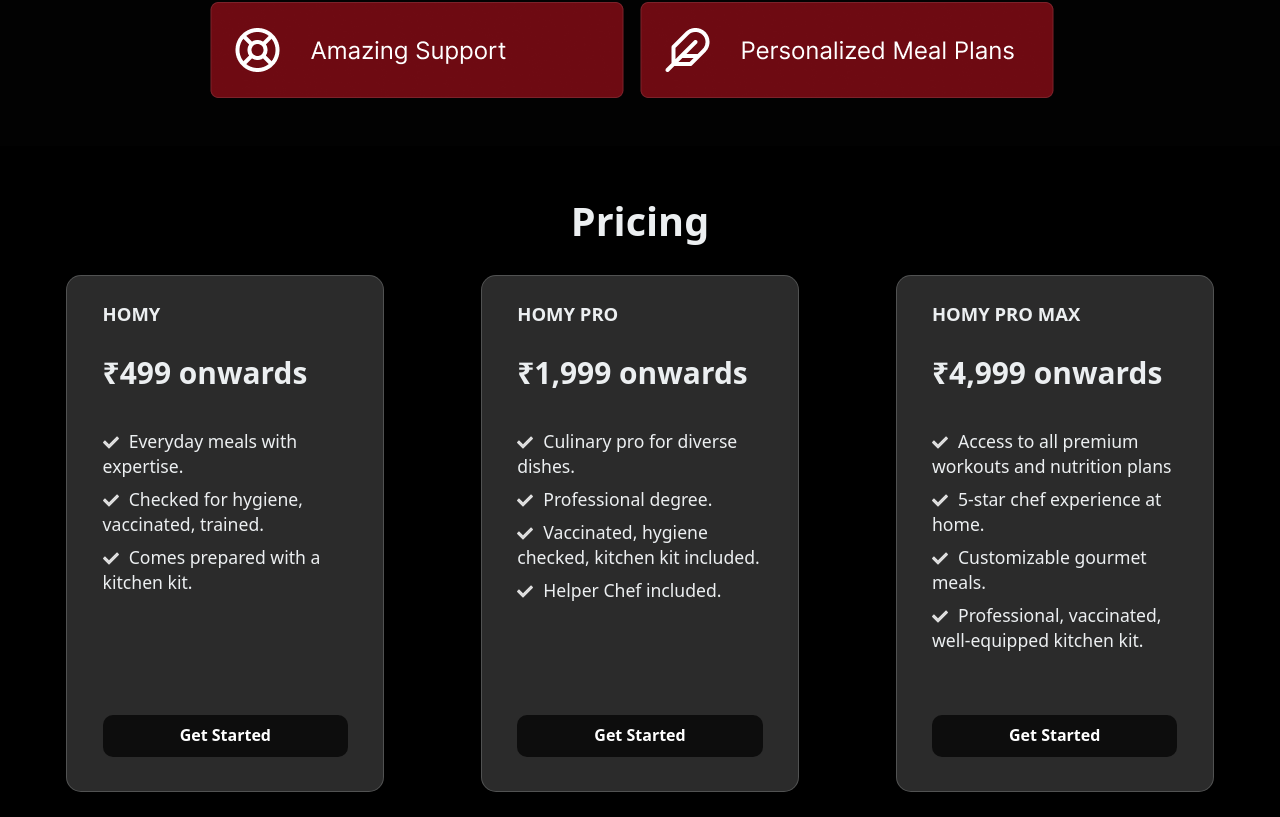
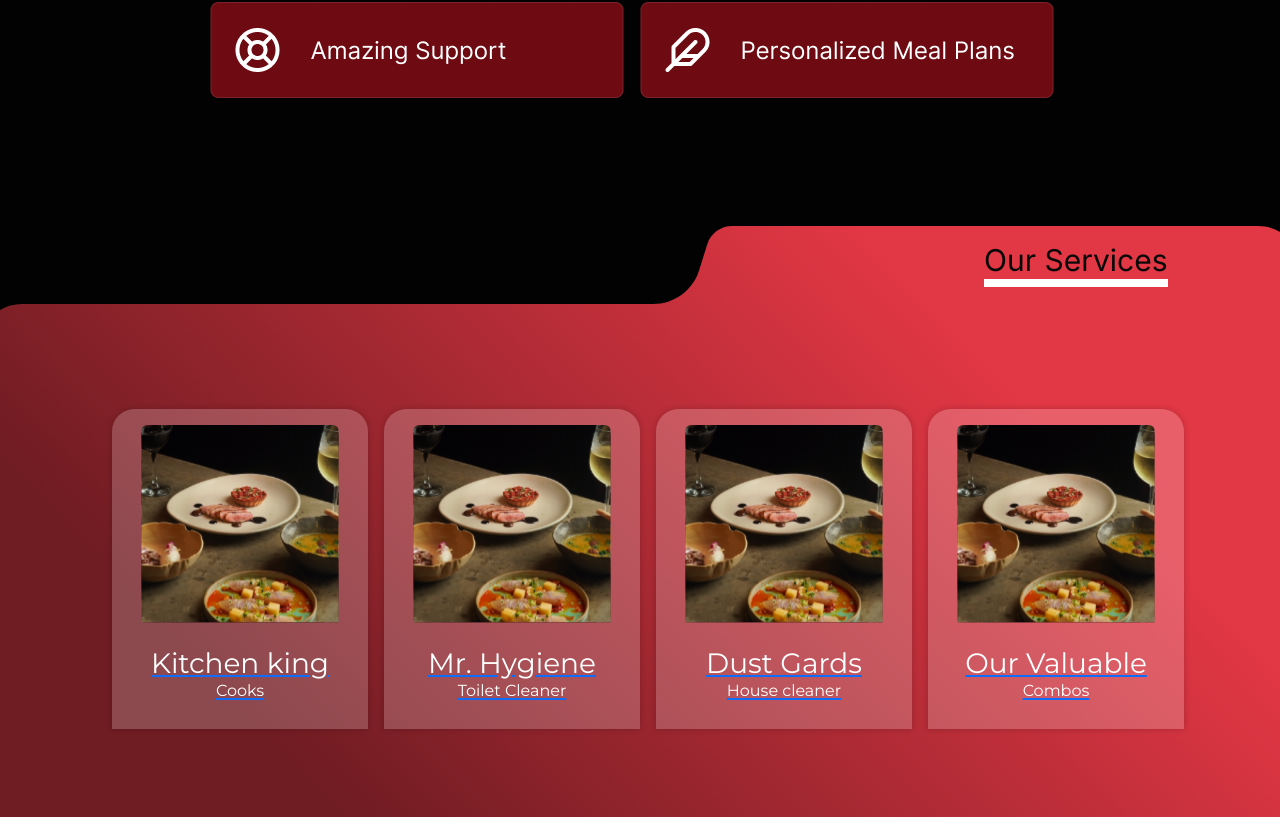
Before and after one commit to vanshika8750/The-Homy, a React (Vite) app: page / in a window 1280 px wide. Shown: the part 1483-2300 px from the top of the page. Built offline with nearby package versions, Linux system fonts and the light colour scheme.

Commit message:
our service element

```diff
--- a/src/Components/Ourservices/Ourservices.css
+++ b/src/Components/Ourservices/Ourservices.css
@@ -1,64 +1,70 @@
-.ourservices{
+.ourservices {
 	display: flex;
+	/* border: 2px solid red; */
 	align-items: center;
 	justify-content: center;
 	padding: 5rem;
 	background-color: #020202;
 }
-
-.ourservices-cards{
-    position:absolute;
+.wapper {
+	/* border: 2px solid red; */
+	margin: auto;
+}
+.ourservices-cards {
+	/* border: 2px solid white; */
+	padding: 1rem;
+	position: absolute;
 	display: flex;
-     width: 90%;
+	width: 85%;
 	display: flex;
 	justify-content: space-evenly;
 	margin-top: 5rem;
+	gap: 1rem;
 }
 
 
-
-
-.ourservices-cards .card{
-
-
-
+.ourservices-cards .cardo {
+	/* border: 2px solid blue; */
 	display: flex;
-    width: 290.128px;
-    height: 401.936px;
+	width: 20vw;
+	min-height: 20rem;
 	flex-direction: column;
 	align-items: center;
+	text-align: center;
 	gap: 12.8px;
 	flex-shrink: 0;
 	border-top-right-radius: 22.4px;
 	border-top-left-radius: 22.4px;
-    background: rgba(255, 255, 255, 0.20);
-    box-shadow: 0px 0px 6.4px 0px rgba(0, 0, 0, 0.20);
+	background: rgba(255, 255, 255, 0.2);
+	box-shadow: 0px 0px 6.4px 0px rgba(0, 0, 0, 0.2);
+}
+.cardo:hover {
+	transition: 0.5s ease-in-out;
+	border: 2px solid white;
 }
 
-.card img{
+.cardo img {
+	width: 18vw;
+	padding: 1rem;
 	border-top-right-radius: 22.4px;
 	border-top-left-radius: 22.4px;
 }
 
+.cardo p {
 
-.card p{
 
-   color: #FFF;
-font-family: Inter;
-font-size: 17.05px;
+	color: #fff;
+	font-family: Montserrat;
+	font-size: 28px;
 	font-style: normal;
 	font-weight: 400;
 	line-height: 22.88px; /* 134.194% */
 }
 
-
-
-.services-headline{
-
-    position:absolute;
+.services-headline {
+	position: absolute;
 	right: 7rem;
 	padding-top: 1rem;
-
 	color: #080808;
 	font-family: Inter;
 	font-size: 30px;
@@ -67,82 +73,59 @@ font-weight: 400;
 	line-height: normal;
 }
 
-
-
-
 .services-headline::after {
 	content: "";
 	display: block;
-    border-bottom: .5rem solid #ffffff; /* Set the thickness and color of the underline */
+	border-bottom: 0.5rem solid #ffffff; /* Set the thickness and color of the underline */
 	margin-top: 1px; /* Adjust the spacing between text and underline if needed */
 	width: 11.5rem;
 	/* border-top-right-radius: 2rem;
     border-bottom-right-radius: 2rem; */
-
 }
 
-  .ourservices-span{
-      font-size: .8rem;
+.ourservices-span {
+	font-size: 1rem;
 }
 
-
-
-  @media (max-width:600px) {
-
-    .ourservices{
+@media (max-width: 600px) {
+	.ourservices {
 		display: flex;
 		align-items: center;
 		justify-content: center;
-        padding: .12rem;
+		padding: 0.12rem;
 		background-color: #020202;
 	}
 
-    .wapper{
-
+	.wapper {
 		width: 100%;
 	}
 
-
-    .card p{
-
+	.cardo p {
 		font-size: 13.05px;
 		font-weight: 500;
 		line-height: 15.88px; /* 134.194% */
 	}
 
-
-
-    .card img{
+	.cardo img {
 		border-top-right-radius: 12.4px;
 		border-top-left-radius: 12.4px;
 
 		width: 100%;
 	}
 
-    .ourservices-cards{
-
+	.ourservices-cards {
 		margin-top: 2rem;
 	}
 
-
-
-.ourservices-cards .card{
-
-
-
-
+	.ourservices-cards .cardo {
 		width: 90.128px;
 		height: 140.936px;
-
 	}
 
-
-
-.services-headline{
-
-    position:absolute;
+	.services-headline {
+		position: absolute;
 		right: 1.5rem;
-    padding-top: .1rem;
+		padding-top: 0.1rem;
 
 		color: #080808;
 		font-family: Inter;
@@ -152,23 +135,17 @@ font-weight: 600;
 		line-height: normal;
 	}
 
-
-
-
 	.services-headline::after {
 		content: "";
 		display: block;
-    border-bottom: .2rem solid #ffffff; /* Set the thickness and color of the underline */
+		border-bottom: 0.2rem solid #ffffff; /* Set the thickness and color of the underline */
 		margin-top: 1px; /* Adjust the spacing between text and underline if needed */
 		width: 7.8rem;
 		/* border-top-right-radius: 2rem;
     border-bottom-right-radius: 2rem; */
-
 	}
 
-  .ourservices-span{
-    font-size: .6rem;
+	.ourservices-span {
+		font-size: 0.6rem;
 	}
-
-
 }
--- a/src/Components/Ourservices/Ourservices.jsx
+++ b/src/Components/Ourservices/Ourservices.jsx
@@ -2,60 +2,69 @@ import React from "react";
 import img from "../../assets/ourservicesbackground.svg";
 import "./ourservices.css";
 import card from "../../assets/servicescard.svg";
+import { Link } from "react-router-dom";
 
 const Ourservices = () => {
 	return (
-    <div className="ourservices deskview" >
-
+		<div className="ourservices deskview">
 			<div
 				className="wapper"
 				style={{ display: "flex", flexDirection: "column" }}
 			>
-
 				<div className="services-headline">Our Services</div>
 
 				<img src={img} alt="" />
-
 			</div>
 
-      <div className="ourservices-cards" >
-
-
-          <div className="card" >
+			<div className="ourservices-cards">
+				<Link to="/KitchenKing">
+					<div className="cardo">
 						<img src={card} alt="" />
 
-           <p >Kitchen king <br />  <span className="ourservices-span"  >Cooks</span> </p>
-
+						<p>
+							Kitchen king <br />{" "}
+							<span className="ourservices-span"style={{textDecoration:'none'}}>Cooks</span>{" "}
+						</p>
 					</div>
-
-
-          <div className="card" >
+				</Link>{" "}
+				<Link to="/KitchenKing">
+					<div className="cardo">
 						<img src={card} alt="" />
 
-           <p >Mr. Hygiene <br /> <span className="ourservices-span"  >Toilet Cleaner</span>  </p>
-
+						<p>
+							Mr. Hygiene <br />{" "}
+							<span className="ourservices-span"style={{textDecoration:'none'}}>
+								Toilet Cleaner
+							</span>{" "}
+						</p>
 					</div>
-
-
-          <div className="card" >
+				</Link>{" "}
+				<Link to="/KitchenKing">
+					<div className="cardo">
 						<img src={card} alt="" />
 
-           <p >Dust Gards <br /> <span className="ourservices-span"  >House cleaner</span> </p>
-
+						<p>
+							Dust Gards <br />{" "}
+							<span className="ourservices-span"style={{textDecoration:'none'}}>
+								House cleaner
+							</span>{" "}
+						</p>
 					</div>
-
-          <div className="card" >
+				</Link>{" "}
+				<Link to="/KitchenKing">
+					<div className="cardo">
 						<img src={card} alt="" />
 
-           <p > Our Valuable  <br /> <span className="ourservices-span"  >Combos</span> </p>
-
+						<p>
+							{" "}
+							Our Valuable <br />{" "}
+							<span className="ourservices-span"style={{textDecoration:'none'}}>
+								Combos
+							</span>{" "}
+						</p>
 					</div>
-
-
-
-
+				</Link>{" "}
 			</div>
-
 		</div>
 	);
 };
--- a/src/Pages/Home/Home.jsx
+++ b/src/Pages/Home/Home.jsx
@@ -76,7 +76,7 @@ useEffect(() => {
         <Description/>
         <FeatureBanner/>
         <Why/>
-        {/* <Ourservices/> */}
+        <Ourservices/>
         <Pricing/>
 
 
```
Lines whose indentation alone changed are shown as unchanged.
